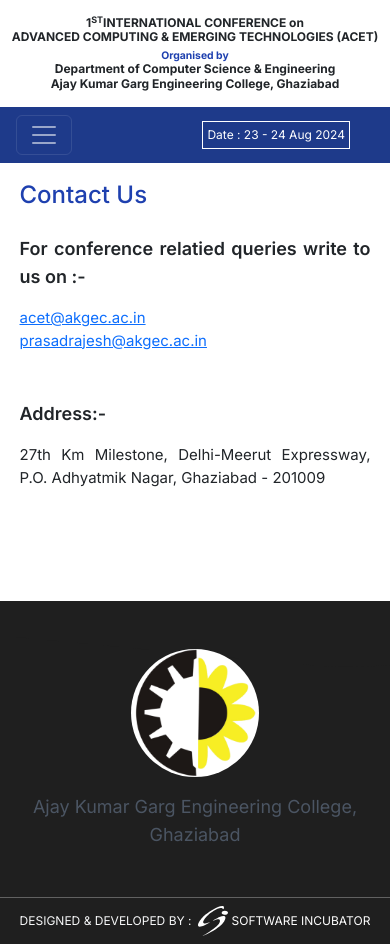
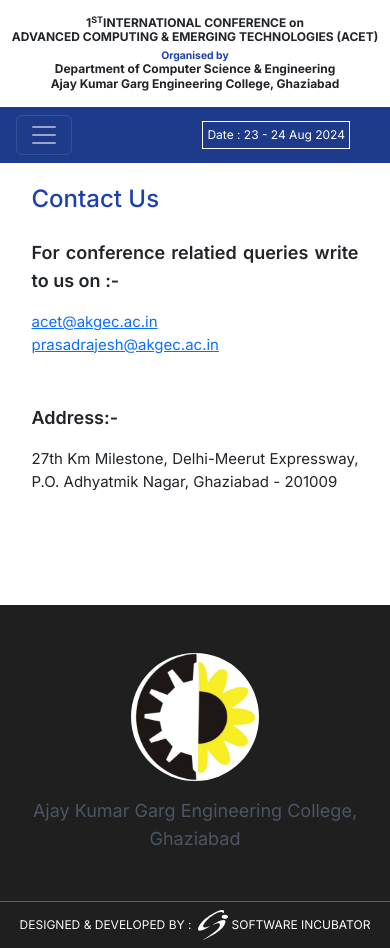
Before and after one commit to Tech-Shreyansh/cse-conference-site, a Next.js app: page /contact-us in a window 390 px wide. Built offline with nearby package versions, Linux system fonts and the light colour scheme.

Commit message:
fixed all the bugs and responsiveness

```diff
--- a/src/app/accomodation/page.js
+++ b/src/app/accomodation/page.js
@@ -7,7 +7,7 @@
         <>
         <div>
             <Header active="accomodation" />
-            <div id="call" className="target mb-5 px-[5%] foothandle">
+            <div className="target mb-5 px-[5%] foothandle">
                 <div className="container" >
                 <h1 className="text-blue-800 sm:text-4xl text-2xl mb-4">Accomodation</h1>
                     <p className="sm:text-[1.125rem] text-[1rem]">Participants will make their own arrangements for travel, boarding, lodging etc. However, limited accommodation facility may be provided to the participants in hostels and guest rooms of the institute on special request. For lady participants’ accommodation shall be arranged in the Girls hostels of the institute, on request. For guests, the accommodation shall be arranged by our Institute.
--- a/src/app/contact-us/page.jsx
+++ b/src/app/contact-us/page.jsx
@@ -1,14 +1,15 @@
 'use client'
 import Footer from "@/src/components/footer";
 import Header from "@/src/components/Header/Header.js";
-
+import Theme from "@/src/components/theme";
 
 const ContactUs = () => {
     return (
         <div>
             <Header active='contact-us' />
-            <div className="px-[5%] md:h-auto mb-28 md:mb-16">
-                <h1 className="mt-3 text-blue-800 text-2xl md:text-4xl mb-4">Contact Us</h1>
+            <div className="target px-[5%] md:h-auto mb-28 md:mb-16">
+            <div className="container" >
+                <h1 className="text-blue-800 text-2xl md:text-4xl mb-4">Contact Us</h1>
                 <p className="md:text-2xl text-lg font-semibold">For conference relatied queries write to us on :-<br />
                 </p>
                 <ul className="text-[15px] sm:text-[18px] pl-0">
@@ -25,7 +26,7 @@
                     P.O. Adhyatmik Nagar,
                     Ghaziabad - 201009</p>
             </div>
-
+</div>
             <Footer />
 
         </div>
--- a/src/app/travel-grant/page.js
+++ b/src/app/travel-grant/page.js
@@ -7,14 +7,12 @@
         <div>
             <Header active="travel-grant" />
 
-            <div id="call" className="target md:mb-5 foothandle px-[5%]">
-            <div id="call" className="target md:mb-5 foothandle">
+            <div className="target md:mb-5 foothandle px-[5%]">
                 <div className="container" >
                 <h1 className="text-blue-800 sm:text-4xl text-2xl mb-4">Travel Grant</h1>
                 <b className="sm:text-lg text-md">Travel grant will be provided to IEEE students on first come first serve basis(as per availability of grant).
                 </b></div>
             </div>
-        </div>
         <div className="absolute left-0 right-0 md:bottom-0">
         <Footer />
     </div>
--- a/src/components/Call/Call.js
+++ b/src/components/Call/Call.js
@@ -188,7 +188,7 @@
     <div className="md:max-w-[30%] bg-gray-100 p-6 rounded-lg">
                 <h1 className="text-blue-800 text-4xl mb-3">Call for Paper</h1>
                 <nav>
-                    <ul className="space-y-2 list-none">
+                    <ul className="space-y-2 pl-0 list-none">
                         {trackDetails.map((track, index) => (
                             <li
                                 key={index}
```
